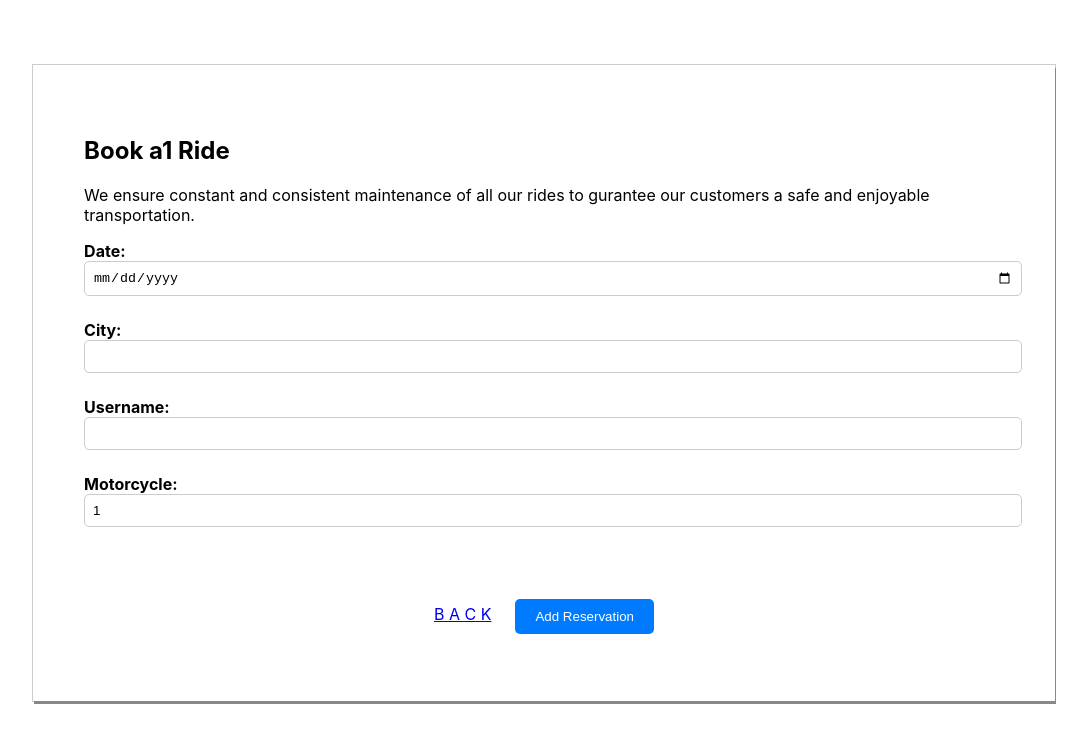
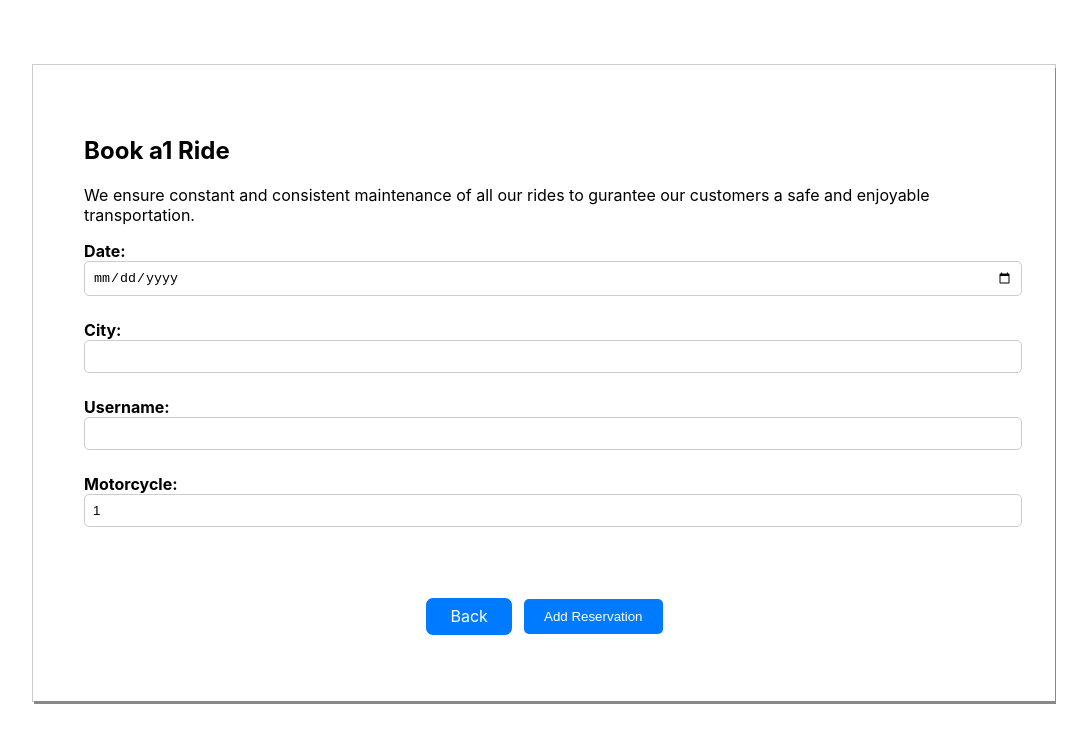
Before and after one commit to jonas-45/Motorcycle-booking-react, a React (Create React App) app: page /reserve/1/1 in a window 1280 px wide. Shown: the top 742 px of the page, without its empty margins (96-1183 px from the left). Built offline with nearby package versions, Linux system fonts and the light colour scheme; no server answers.

Commit message:
Style Back Button in Reserve

```diff
--- a/src/components/Reserve.js
+++ b/src/components/Reserve.js
@@ -137,7 +137,7 @@ const Reserve = () => {
             </div>
             <div className="add-reservation-button-container">
               <NavLink to="/motorcycles" className="back-link">
-                B A C K
+                Back
               </NavLink>
               <button type="submit" className="add-reservation-button">
                 Add Reservation
--- a/src/components/reserve.css
+++ b/src/components/reserve.css
@@ -1,5 +1,11 @@
 .back-link {
-  margin-top: 3.3rem;
-  margin-right: 1.5rem;
+  margin-top: 2.85rem;
+  margin-right: 0.7rem;
   height: 1rem;
+  background-color: #007bff;
+  padding: 0.5rem 1.5rem 0.8rem 1.5rem;
+  text-decoration: none;
+  color:white;
+  border: 1px solid white;
+  border-radius: 8px;
 }
```
